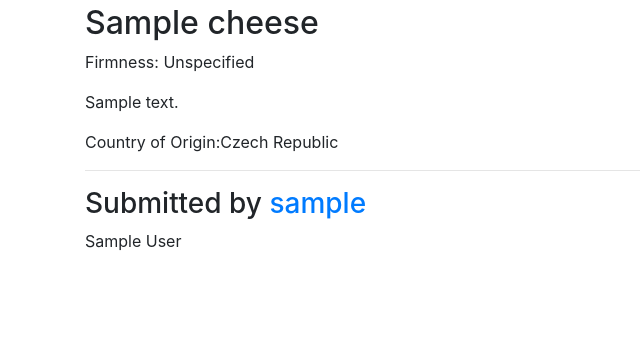
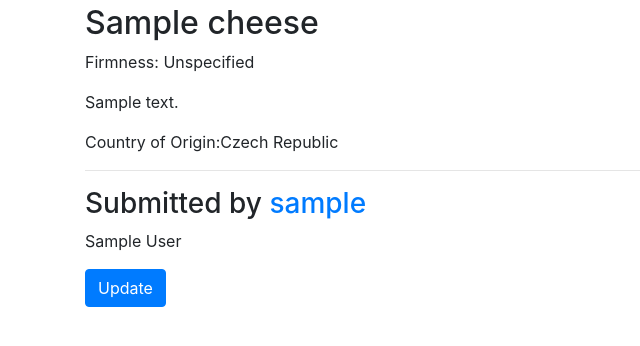
Before and after one commit to ShvachkoAnton/new, a Django app: a page that uses my_awesome_project/templates/cheeses/cheese_detail.html in a window 1280 px wide. Shown: the part 56-402 px from the top of the page, without its empty margins (0-640 px from the left). Run offline with Django 3.2, Linux system fonts and the light colour scheme; tables that the repository leaves empty hold one stand-in row (values such as "Sample post"); some libraries are stand-ins or nearby versions.

Commit message:
update view

```diff
--- a/cheeses/urls.py
+++ b/cheeses/urls.py
@@ -1,10 +1,11 @@
 from django.urls import path
 
-from .views import CheeseListView,CheeseDetailView, CheeseCreateView
+from .views import CheeseListView,CheeseDetailView, CheeseCreateView,CheeseUpdateView
 
 
 urlpatterns=[path('', CheeseListView.as_view(), name='list' ),
 path('add/',CheeseCreateView.as_view(),name='create'),
 path("<slug:slug>/",CheeseDetailView.as_view(), name='detail'),
+path('<slug:slug>/update/', CheeseUpdateView.as_view(),name='update')
 
 ]
--- a/cheeses/views.py
+++ b/cheeses/views.py
@@ -1,6 +1,6 @@
 
 from django.shortcuts import render
-from django.views.generic import ListView, DetailView, CreateView
+from django.views.generic import ListView, DetailView, CreateView,UpdateView
 from .models import Cheese
 from django.contrib.auth.mixins import LoginRequiredMixin
 
@@ -21,6 +21,12 @@ class CheeseCreateView(LoginRequiredMixin, CreateView):
     model = Cheese
     template_name = "cheeses/create.html"
     fields = ['name', 'description', 'firmness', 'country_of_origin']
+    #чтобы поле создателя нельзя было изменить
     def form_valid(self,form):
         form.instance.creator=self.request.user
         return super().form_valid(form)
+class CheeseUpdateView(LoginRequiredMixin,UpdateView):
+    model=Cheese
+    fields=['name', 'description', 'firmness', 'country_of_origin']
+    template_name = "cheeses/create.html"
+    action="Update"
--- a/my_awesome_project/templates/cheeses/cheese_detail.html
+++ b/my_awesome_project/templates/cheeses/cheese_detail.html
@@ -26,5 +26,15 @@
     <p>{{ cheese.creator.name }}</p>
 
 
+<p>
+<a class="btn btn-primary"
+href="{% url 'update' cheese.slug %}"
+role="button"
+
+>
+    Update
+</a>
+</p>
 {% endif %}
+
 {% endblock content %}
```
Also changed, not shown: my_awesome_project/templates/cheeses/create.html (+9 -7 lines).
